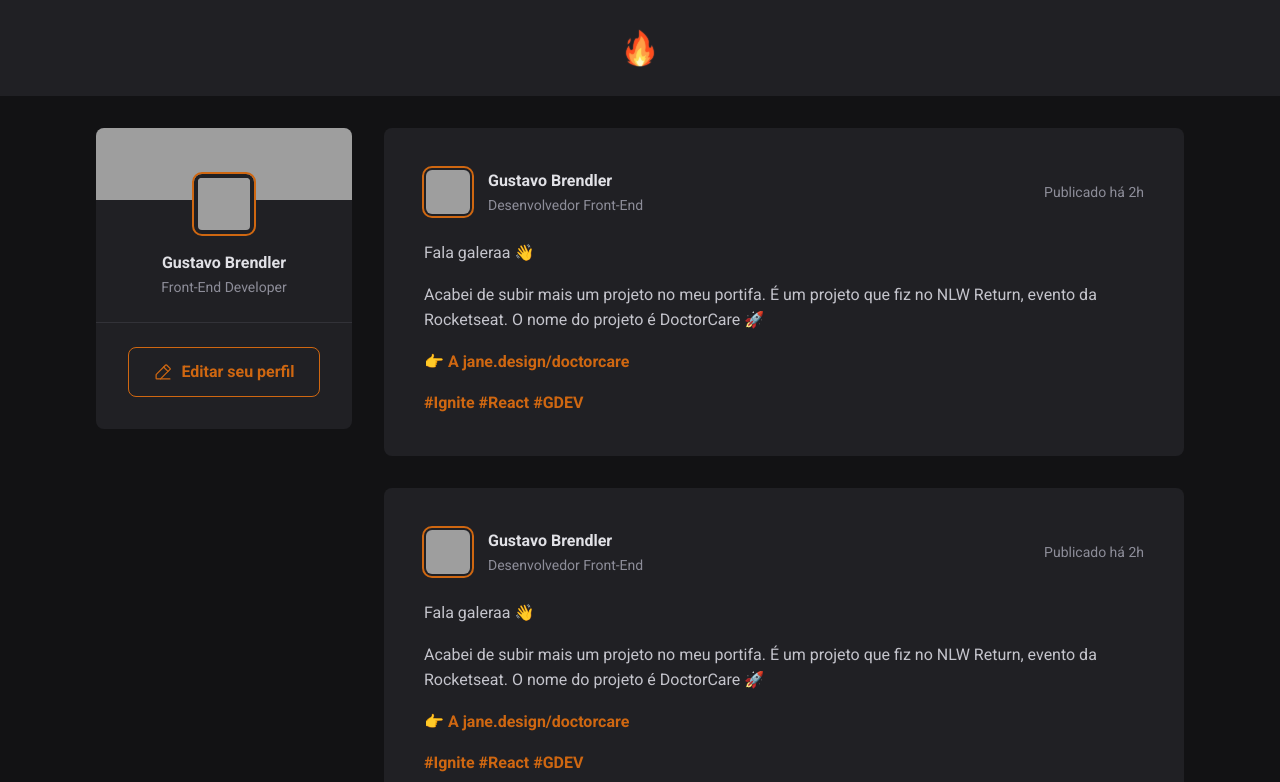
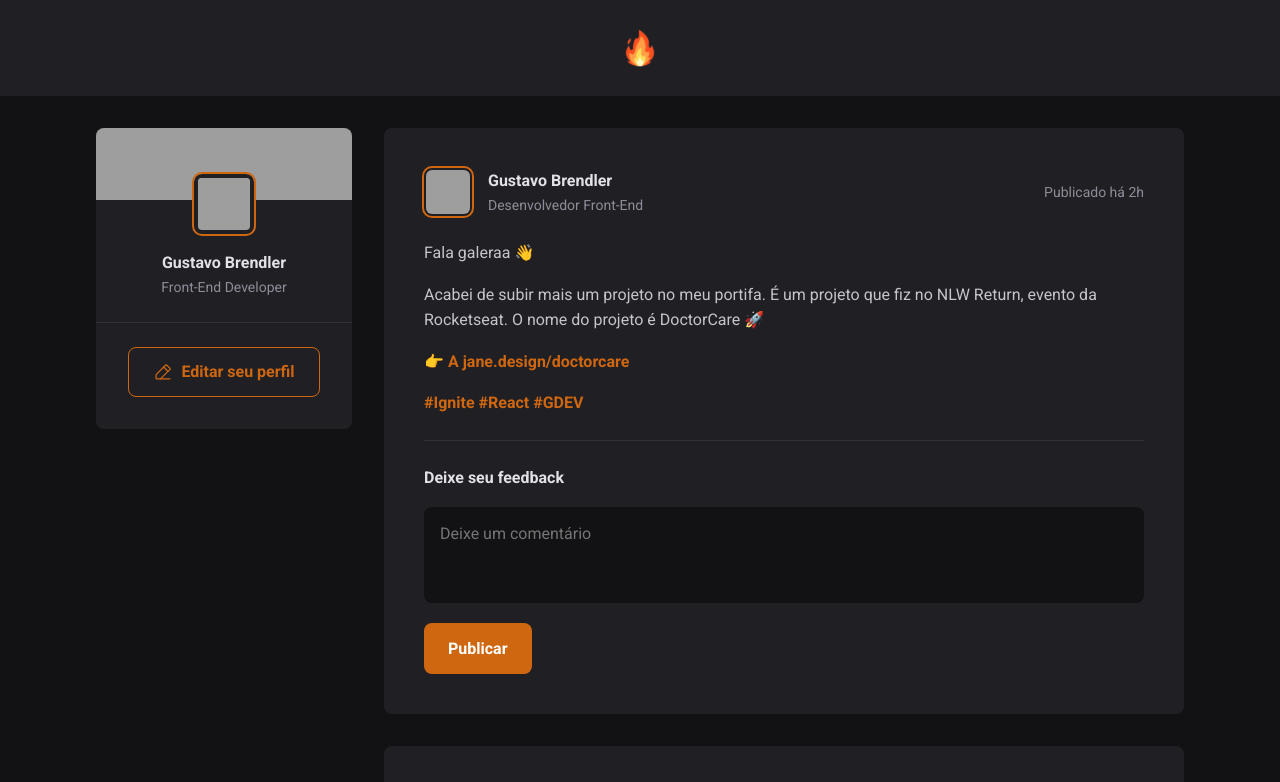
Before and after one commit to Brendler17/fire-feed, a React (Vite) app: page / in a window 1280 px wide. Shown: the top 782 px of the page. Built offline with nearby package versions, Linux system fonts and the light colour scheme; grey boxes are pictures that could not be loaded.

Commit message:
create comment form

```diff
--- a/src/components/Post.jsx
+++ b/src/components/Post.jsx
@@ -34,11 +34,11 @@ export function Post(props) {
         </p>
       </div>
 
-      {/* <footer>
+      <form className={styles.commentForm}>
         <strong>Deixe seu feedback</strong>
-        <textarea name="" id="" cols="30" rows="10"></textarea>
-        <button>Publicar</button>
-      </footer> */}
+        <textarea placeholder="Deixe um comentário"/>
+        <button type="submit">Publicar</button>
+      </form>
 
     </article>
   )
--- a/src/components/Post.module.css
+++ b/src/components/Post.module.css
@@ -4,11 +4,11 @@
   padding: 2.5rem;
 }
 
-.postContainer + .postContainer{
+.postContainer+.postContainer {
   margin-top: 2rem;
 }
 
-.postContainer > header {
+.postContainer>header {
   display: flex;
   align-items: center;
   justify-content: space-between;
@@ -45,7 +45,7 @@
   outline: 2px solid var(--orange-600);
 }
 
-.postContainer > header time{
+.postContainer>header time {
   color: var(--gray-400);
   line-height: 1.6;
   font-size: 0.875rem;
@@ -57,11 +57,11 @@
   color: var(--gray-300);
 }
 
-.content p{
+.content p {
   margin-top: 1rem;
 }
 
-.content a{
+.content a {
   color: var(--orange-600);
   text-decoration: none;
   font-weight: bold;
@@ -69,6 +69,48 @@
   transition: color 0.1s;
 }
 
-.content a:hover{
+.content a:hover {
   color: var(--orange-300);
 }
+
+.commentForm {
+  width: 100%;
+  border-top: 1px solid var(--gray-600);
+  padding-top: 1.5rem;
+  margin-top: 1.5rem;
+}
+
+.commentForm>strong {
+  color: var(--gray-100);
+  line-height: 1.6;
+}
+
+.commentForm textarea {
+  width: 100%;
+  background: var(--gray-900);
+  border: 0;
+  border-radius: 8px;
+  resize: none;
+  height: 6rem;
+  padding: 1rem;
+  color: var(--gray-100);
+  line-height: 1.4;
+  margin-top: 1rem;
+}
+
+.commentForm button[type="submit"] {
+  padding: 1rem 1.5rem;
+  margin-top: 1rem;
+  border-radius: 8px;
+  border: 0;
+  background: var(--orange-600);
+  color: var(--white);
+  font-weight: bold;
+  cursor: pointer;
+
+  transition: background-color 0.2s;
+}
+
+.commentForm button[type="submit"]:hover {
+  background: var(--orange-300);
+}
```
